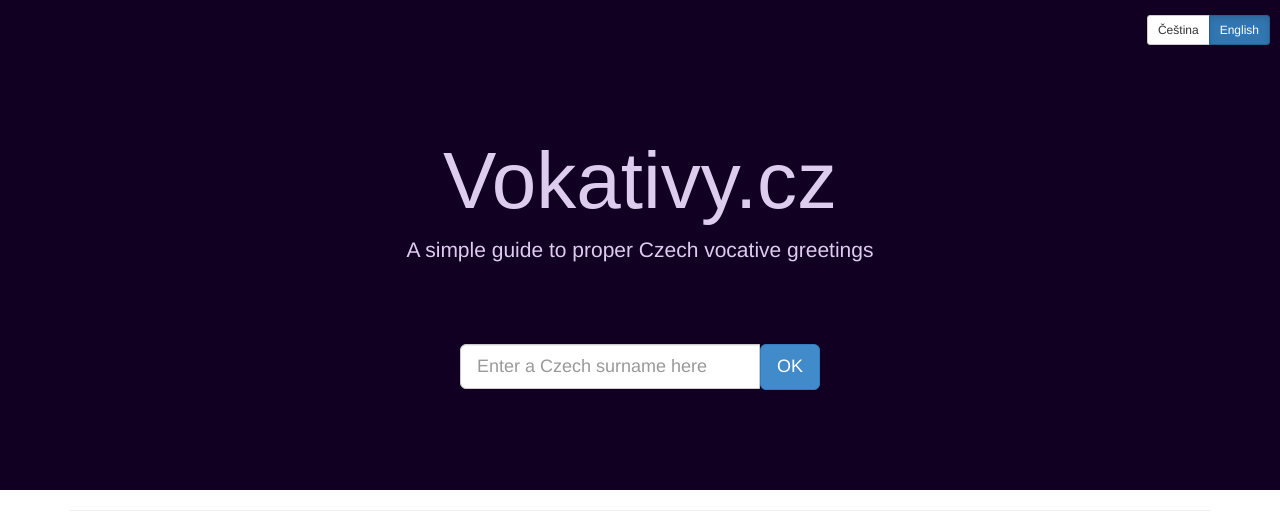
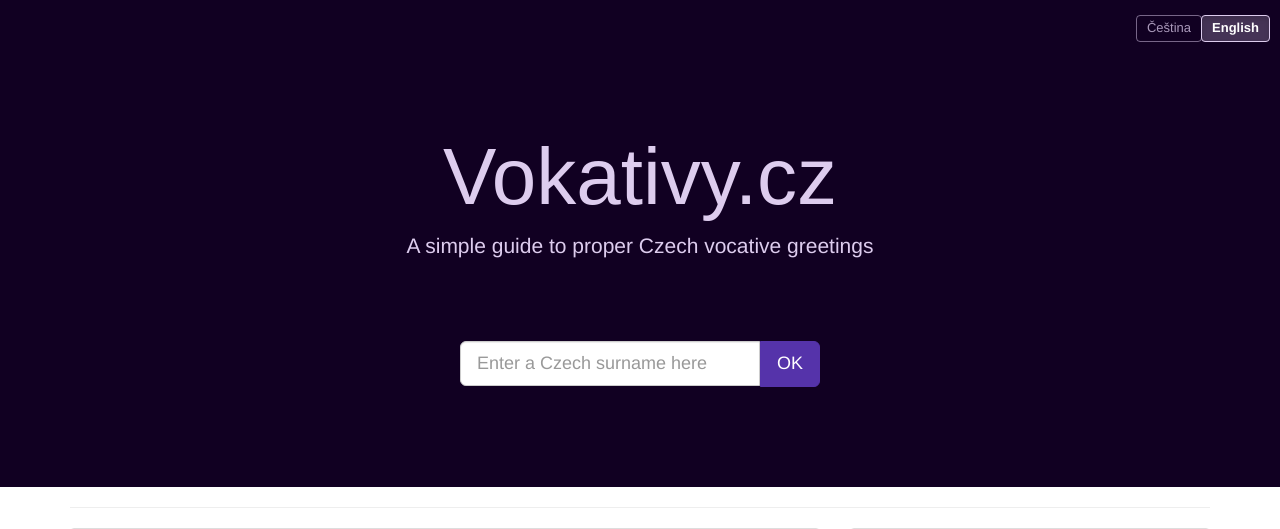
Before and after one commit to vician/vokativy, a PHP site: page /index.cs.html in a window 1280 px wide. Shown: the top 529 px of the page. Run offline with PHP 8.4, Linux system fonts and the light colour scheme.

Commit message:
better buttons

```diff
--- a/src/css/styles.css
+++ b/src/css/styles.css
@@ -62,3 +62,38 @@ a {
   border-radius: 3px;
   padding: 2px 5px;
 }
+
+/* OK submit button — restore rounding that input-group-btn removes */
+#submit.btn {
+  border-radius: 0 6px 6px 0;
+  background-color: #5533aa;
+  border-color: #5533aa;
+  color: #fff;
+}
+#submit.btn:hover,
+#submit.btn:focus {
+  background-color: #6644cc;
+  border-color: #6644cc;
+}
+
+/* Language switcher — ghost style against dark header */
+.btn-group .btn-lang {
+  background: transparent;
+  border: 1px solid rgba(221, 204, 238, 0.5);
+  color: rgba(221, 204, 238, 0.75);
+  border-radius: 4px !important;
+  margin-left: 4px;
+  font-size: 13px;
+  padding: 3px 10px;
+  transition: background 0.15s, color 0.15s;
+}
+.btn-group .btn-lang:hover {
+  background: rgba(221, 204, 238, 0.15);
+  color: #fff;
+}
+.btn-group .btn-lang.active {
+  background: rgba(221, 204, 238, 0.25);
+  border-color: #DDCCEE;
+  color: #fff;
+  font-weight: 600;
+}
--- a/src/index.cs.html
+++ b/src/index.cs.html
@@ -14,9 +14,9 @@
 <div class="container-full">
       <div class="row">
         <div class="col-xs-12 text-right" style="padding: 15px 25px 0 0;">
-          <div class="btn-group btn-group-sm">
-            <button type="button" class="btn btn-primary" id="btn-lang-cs" onclick="setLanguage('cs');">Čeština</button>
-            <button type="button" class="btn btn-default" id="btn-lang-en" onclick="setLanguage('en');">English</button>
+          <div class="btn-group">
+            <button type="button" class="btn btn-lang" id="btn-lang-cs" onclick="setLanguage('cs');">Čeština</button>
+            <button type="button" class="btn btn-lang" id="btn-lang-en" onclick="setLanguage('en');">English</button>
           </div>
         </div>
       </div>
@@ -326,8 +326,8 @@ function setLanguage(lang) {
 	window.location.hash = lang;
 	document.documentElement.lang = lang;
 
-	$('#btn-lang-cs').toggleClass('active btn-primary', lang === 'cs').toggleClass('btn-default', lang !== 'cs');
-	$('#btn-lang-en').toggleClass('active btn-primary', lang === 'en').toggleClass('btn-default', lang !== 'en');
+	$('#btn-lang-cs').toggleClass('active', lang === 'cs');
+	$('#btn-lang-en').toggleClass('active', lang === 'en');
 
 	$('[data-i18n]').each(function() {
 		if (!$(this).data('orig-cs')) {
```
